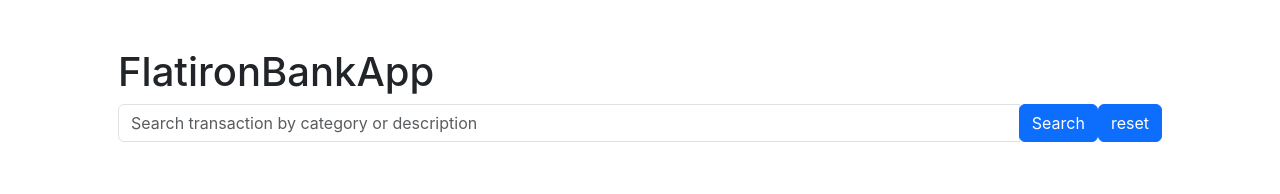
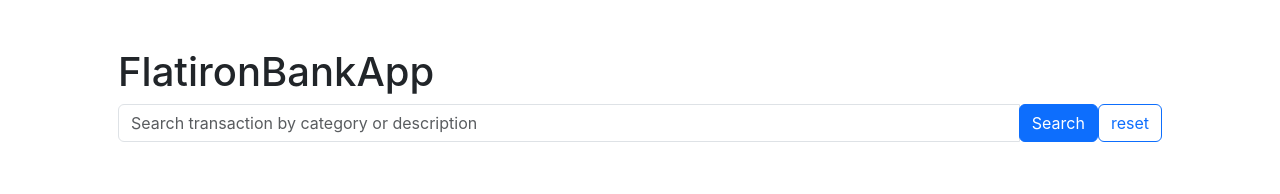
Before and after one commit to Justus-Kyalo/bankOfFlatiron-codeChallenge, a React (Create React App) app in the folder bank-app/: page / in a window 1280 px wide. Shown: the top 194 px of the page. Built offline with nearby package versions, Linux system fonts and the light colour scheme; no server answers.

Commit message:
added reset

```diff
--- a/bank-app/src/components/SearchBar.js
+++ b/bank-app/src/components/SearchBar.js
@@ -1,13 +1,15 @@
 import React, { useEffect, useState } from "react";
 
-function SearchBar({onSearchQuery}) {
+function SearchBar({onSearchQuery ,onHandleReset} ) {
   const [query, setQuery] = useState("");
 
   function handleClick(event) {
     event.preventDefault()
     onSearchQuery(query)
   }
-  function handleReset(){
+  function handleReset(event){
+    event.preventDefault()
+    onHandleReset();
 
   }
   return (
@@ -25,7 +27,7 @@ function SearchBar({onSearchQuery}) {
         <button onClick={handleClick} className="btn btn-primary" type="button">
           Search
         </button>
-        <button onClick={handleReset} className="btn btn-primary" type="button">
+        <button onClick={handleReset} className="btn btn-outline-primary" type="button">
           reset
         </button>
 
```
